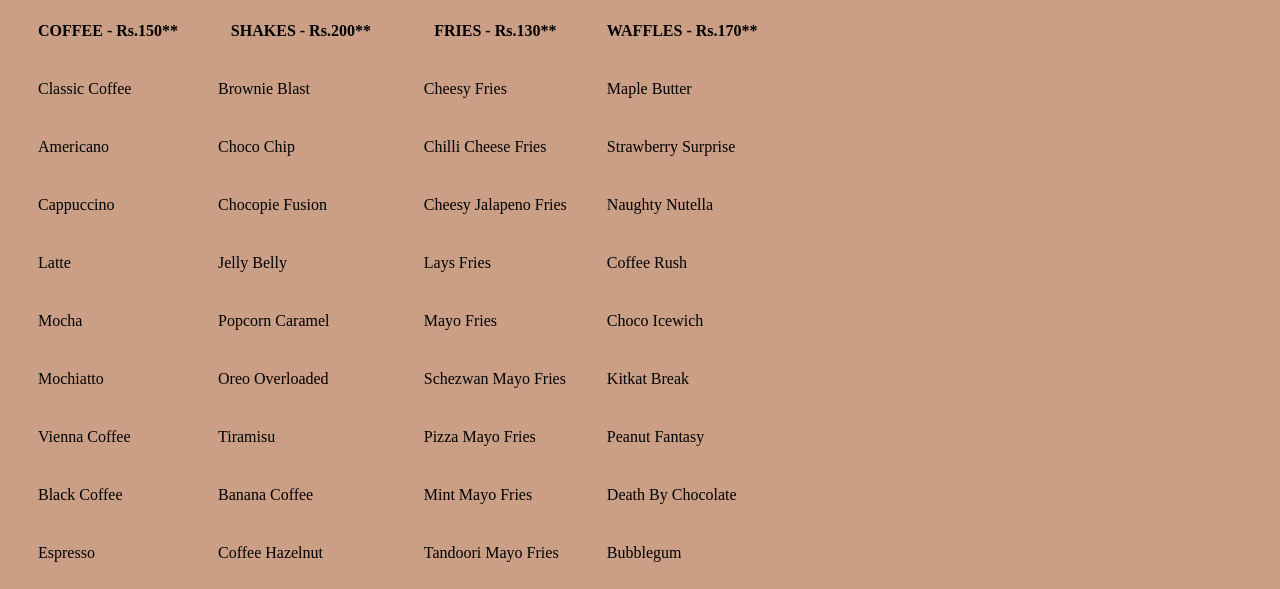
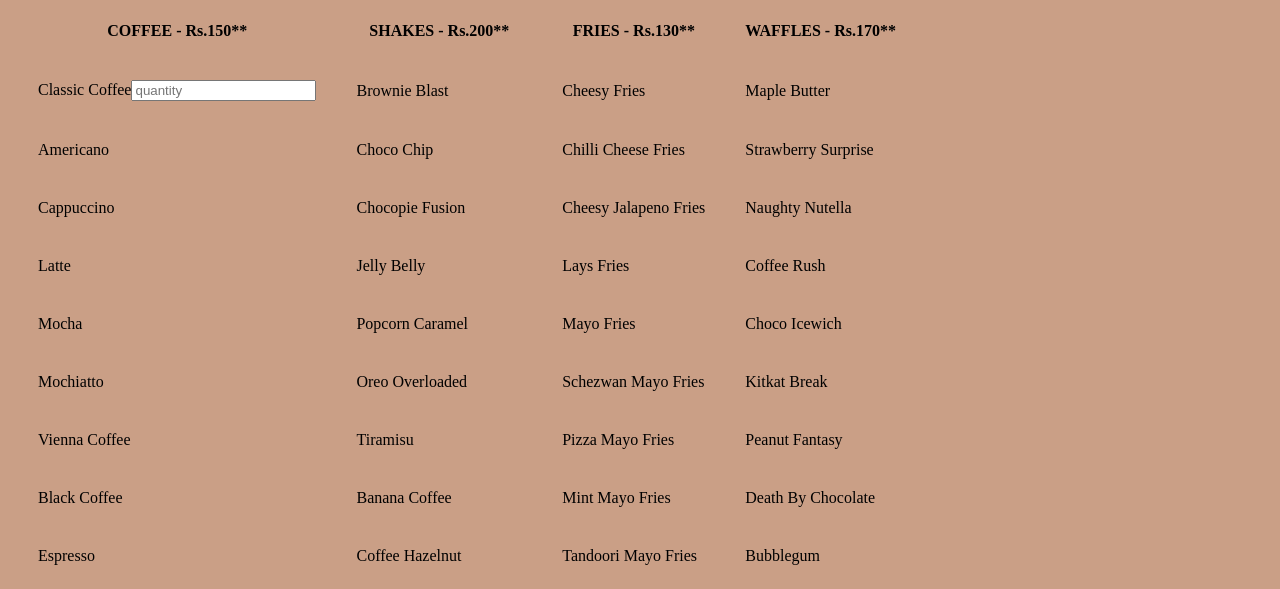
Before and after one commit to HarshithaChordia98/17ucsa515_project, a plain HTML site: page order.html in a window 1280 px wide. Shown: the part 207-796 px from the top of the page. Drawn offline with Linux system fonts and the light colour scheme.

Commit message:
Update order.html

```diff
--- a/order.html
+++ b/order.html
@@ -17,7 +17,7 @@
 <form>
 <table cellpadding="10px" cellspacing="20px">
 <tr><th>COFFEE - Rs.150**</th><th>SHAKES - Rs.200**</th><th>FRIES - Rs.130**</th><th>WAFFLES - Rs.170**</th></tr>
-<tr><td>Classic Coffee</td><td>Brownie Blast</td><td>Cheesy Fries</td><td>Maple Butter</td></tr>
+<tr><td>Classic Coffee<input type="number" name="coffee" size="2" placeholder="quantity"></td><td>Brownie Blast</td><td>Cheesy Fries</td><td>Maple Butter</td></tr>
 <tr><td>Americano</td><td>Choco Chip</td><td>Chilli Cheese Fries</td><td>Strawberry Surprise</td></tr>
 <tr><td>Cappuccino</td><td>Chocopie Fusion</td><td>Cheesy Jalapeno Fries</td><td>Naughty Nutella</td></tr>
 <tr><td>Latte</td><td>Jelly Belly</td><td>Lays Fries</td><td>Coffee Rush</td></tr>
```
